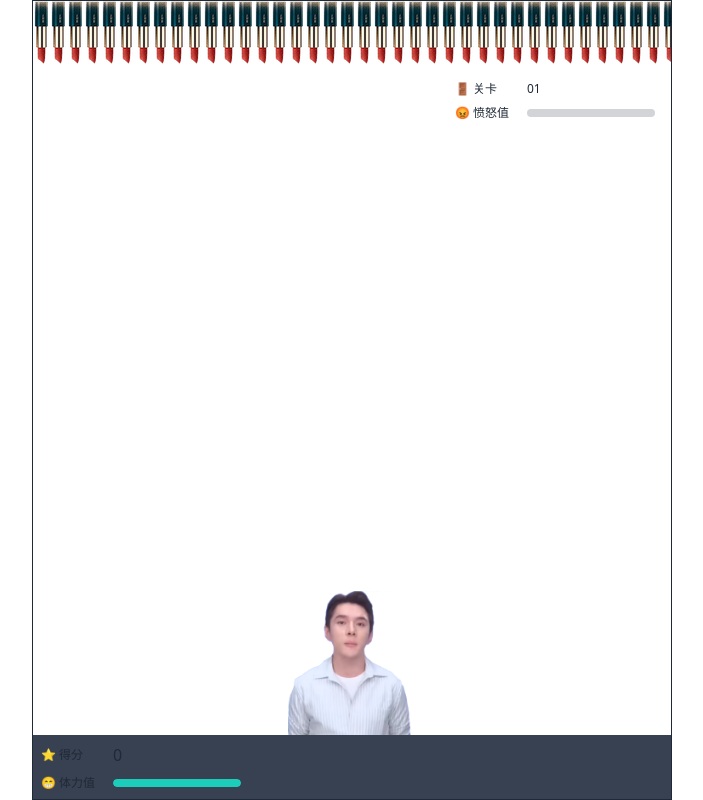
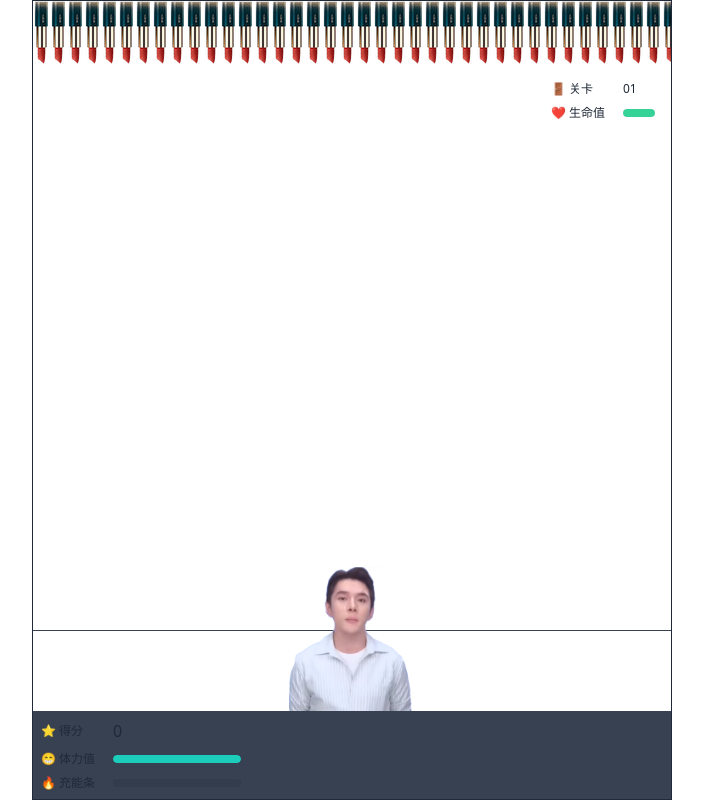
Before and after one commit to cs-magic/feather-v4, a Next.js app: page / in a window 1280 px wide. Both pictures are taken after a click on the button "立即开始". Shown: the whole page, without its empty margins (288-991 px from the left). Built offline with nearby package versions, Linux system fonts and the light colour scheme.

Commit message:
addded basis line

```diff
--- a/src/app/game-main.tsx
+++ b/src/app/game-main.tsx
@@ -1,7 +1,7 @@
 import { IGame } from "@/game/game-server"
 import { useElementSize } from "@mantine/hooks"
 import { LabelLine, ProgressLabelLine } from "@/app/progress"
-import { DEBUG_SHOW_POS, GAME_RAGE_MAX } from "@/config"
+import { DEBUG_SHOW_POS, GAME_LIFE_MAX } from "@/config"
 import Image from "next/image"
 import FeatherImage from "../../public/image/feather.png"
 import CoinImage from "../../public/image/coin.png"
@@ -14,25 +14,31 @@ export const GameMain = ({ game }: { game: IGame }) => {
   const mainPlayer = getMainPlayer(game)
 
   return (
-    <div className={"w-full grow relative"} ref={ref}>
+    <div
+      className={"w-full grow relative border-b border-gray-700 -mb-16"}
+      ref={ref}
+    >
       <div className={"absolute right-4 top-4 flex flex-col gap-2 "}>
         <LabelLine label={"🚪 关卡"}>
           <span className={"text-xs"}>
             {game.stage.toString().padStart(2, "0")}
           </span>
         </LabelLine>
+
         <ProgressLabelLine
-          label={"😡 愤怒值"}
-          value={game.rage}
-          valueMax={GAME_RAGE_MAX}
-          className={"progress-error w-16"}
+          label={"❤️ 生命值"}
+          value={game.life}
+          valueMax={GAME_LIFE_MAX}
+          className={"progress-success w-8"}
         />
       </div>
 
       {game.objects.map((f, i) => (
         <div
           key={i}
-          className={"absolute -translate-x-1/2 -translate-y-1/2 w-12"}
+          className={
+            "absolute -translate-x-1/2 -translate-y-1/2 w-12 select-none"
+          }
           style={{ top: height * f.y, left: width * f.x }}
         >
           {DEBUG_SHOW_POS && (
@@ -51,8 +57,6 @@ export const GameMain = ({ game }: { game: IGame }) => {
           />
         </div>
       ))}
-
-      {mainPlayer && <Player container={{ width }} player={mainPlayer} />}
     </div>
   )
 }
--- a/src/app/page.tsx
+++ b/src/app/page.tsx
@@ -3,7 +3,7 @@
 import { useElementSize } from "@mantine/hooks"
 import { PlayerStatus } from "@/app/player-status"
 import { GameHeader } from "@/app/game-header"
-import { useEffect, useState } from "react"
+import React, { useEffect, useState } from "react"
 import { IGame } from "@/game/game-server"
 import useInterval from "@/hooks/interval"
 import { GameOver, GameWaiting } from "@/app/game-waiting"
@@ -11,6 +11,7 @@ import { CLIENT_FPS } from "@/config"
 import { client } from "@/game/game-client"
 import { GameMain } from "@/app/game-main"
 import { getMainPlayer } from "@/lib/player"
+import { Player } from "@/app/player"
 
 export default function Home() {
   const [game, setGame] = useState<IGame>(client.data)
@@ -44,7 +45,7 @@ export default function Home() {
   return (
     <main
       className={
-        "w-full md:w-[640px] h-screen mx-auto border border-gray-800 flex flex-col"
+        "w-full md:w-[640px] mx-auto border border-gray-800 flex flex-col"
       }
       ref={ref}
     >
@@ -63,7 +64,13 @@ export default function Home() {
 
       {/*   底部的 人/状态栏 */}
       {game.state !== "waiting" && mainPlayer && (
-        <PlayerStatus player={mainPlayer} />
+        <div className={""}>
+          <div className={"relative h-36"} id={"players"}>
+            <Player container={{ width }} player={mainPlayer} />
+          </div>
+
+          <PlayerStatus player={mainPlayer} />
+        </div>
       )}
     </main>
   )
--- a/src/app/player-status.tsx
+++ b/src/app/player-status.tsx
@@ -1,4 +1,4 @@
-import { PLAYER_LIFE_MAX } from "@/config"
+import { PLAYER_LIFE_MAX, PLAYER_RAGE_MAX } from "@/config"
 import { LabelLine, ProgressLabelLine } from "@/app/progress"
 import { IPlayer } from "@/game/player"
 
@@ -6,7 +6,7 @@ export const PlayerStatus = ({ player }: { player: IPlayer }) => {
   const { life, rage, score } = player
 
   return (
-    <div className={"shrink-0 p-2 bg-gray-700"}>
+    <div className={"shrink-0 p-2 bg-gray-700 z-50"}>
       <div className={"flex flex-col gap-2"}>
         <LabelLine label={"⭐️ 得分"}>{score}</LabelLine>
 
@@ -16,6 +16,13 @@ export const PlayerStatus = ({ player }: { player: IPlayer }) => {
           valueMax={PLAYER_LIFE_MAX}
           className={"progress-accent w-32"}
         />
+
+        <ProgressLabelLine
+          label={"🔥 充能条"}
+          value={player.rage}
+          valueMax={PLAYER_RAGE_MAX}
+          className={"progress-warning w-32"}
+        />
       </div>
     </div>
   )
--- a/src/app/player.tsx
+++ b/src/app/player.tsx
@@ -16,9 +16,10 @@ export const Player = ({
   container: { width: number }
   player: IPlayer
 }) => {
+  // 不应该用marginLeft，否则就不支持多人了
   const xKey = "left"
 
-  const [lifeCost, setLifeCost] = useState(LIFE_COST_INIT)
+  const [holding, setHolding] = useState(LIFE_COST_INIT)
   const [isDragging, setDragging] = useState(false)
   const [isMoved, setMoved] = useState(false)
   const leftStart = container.width >> 1
@@ -32,13 +33,13 @@ export const Player = ({
   const bind = useGesture(
     {
       onDrag: ({ movement: [mx], offset: [ox] }) => {
-        // console.log("onDrag: ", { mx, ox, [xKey]: style[xKey].get() })
+        // console.log("onDrag: ", { mx, [xKey]: style[xKey].get() })
         if (Math.abs(mx) > 10 && !isMoved) {
           setMoved(true)
-          if (lifeCost > 0) {
+          if (holding > 0) {
             client.do({
               type: "clench-give-up",
-              data: { consumption: lifeCost },
+              data: { consumption: holding },
             })
           }
         }
@@ -50,14 +51,8 @@ export const Player = ({
         console.log("onDragEnd")
 
         // shoot if not moved
-        if (!isMoved && lifeCost > 0) {
-          client.do({
-            type: "blow",
-            data: {
-              type: "rectangle",
-              f: lifeCost,
-            },
-          })
+        if (!isMoved && holding > 0) {
+          client.do({ type: "blow", data: { type: "rectangle" } })
         }
 
         setDragging(false)
@@ -87,12 +82,12 @@ export const Player = ({
     // console.log("interval")
     if (isDragging && !isMoved) {
       // 每个tick都增加1的体力消耗
-      setLifeCost(lifeCost + 1)
-      if (player.life > 0) client.do({ type: "clench" })
+      setHolding(holding + 1)
+      if (player.life > 0 && holding > 0) client.do({ type: "clench" })
     }
 
     if (!isDragging || (isDragging && isMoved)) {
-      setLifeCost(LIFE_COST_INIT)
+      setHolding(LIFE_COST_INIT)
     }
   }, 1000 / CLIENT_FPS)
 
@@ -100,15 +95,16 @@ export const Player = ({
   // console.log({ life, lifeCost })
 
   const img =
-    player.life <= 0 ? "cry" : Math.min(Math.floor(Math.max(lifeCost, 0)), 10)
+    player.life <= 0 ? "cry" : Math.min(Math.floor(Math.max(holding, 0)), 10)
 
   return (
     <animated.div
       {...bind()}
       style={{ [xKey]: style[xKey] }}
       className={clsx(
-        "absolute bottom-0 -translate-x-1/2 touch-none select-none",
-        "w-32 h-36" // 如果不固定 w 的话，absolute 的机制会让人物拖到右边后被压缩
+        "absolute bottom-0",
+        "-translate-x-1/2 touch-none select-none",
+        "w-32 h-full" // 如果不固定 w 的话，absolute 的机制会让人物拖到右边后被压缩
       )}
     >
       {DEBUG_SHOW_POS && (
--- a/src/config.ts
+++ b/src/config.ts
@@ -8,7 +8,8 @@ export const siteConfig = {
 export const DEBUG_SHOW_POS = false
 
 export const PLAYER_LIFE_MAX = 100
-export const GAME_RAGE_MAX = 5
+export const PLAYER_RAGE_MAX = 100
+export const GAME_LIFE_MAX = 5
 
 export const CLIENT_FPS = 50
 export const SERVER_FPS = 50
--- a/src/game/game-server.ts
+++ b/src/game/game-server.ts
@@ -1,4 +1,4 @@
-import { GAME_RAGE_MAX, SERVER_FPS } from "@/config"
+import { GAME_LIFE_MAX, SERVER_FPS } from "@/config"
 import { IPlayer, Player, PlayerAction, PlayerBlowAction } from "@/game/player"
 import {
   CoinObject,
@@ -13,7 +13,7 @@ export interface IGame {
   stage: number
   state: GameState
   tick: number
-  rage: number
+  life: number
   players: IPlayer[]
   objects: IObjectBase[]
 }
@@ -26,25 +26,16 @@ export class GameServer implements IGame {
   public stage = 1 // 关卡
   public state: GameState = "waiting"
   public tick = 0
-  public rage = 0 // 游戏的血条由掉落的羽毛控制
+  public life = GAME_LIFE_MAX // 游戏的血条由掉落的羽毛控制
   public players: Player[] = []
   public objects: GameObject[] = []
-
-  // reset states
-  private reset() {
-    // 玩家、关卡 都不要重置
-    this.state = "waiting"
-    this.tick = 0
-    this.rage = 0
-    this.objects = []
-  }
 
   public serialize(): IGame {
     return {
       stage: this.stage,
       state: this.state,
       tick: this.tick,
-      rage: this.rage,
+      life: this.life,
       players: this.players.map((p) => p.serialize()),
       objects: this.objects.map((f) => f.serialize()),
     }
@@ -84,7 +75,7 @@ export class GameServer implements IGame {
 
           // 羽毛落地，游戏生命值 -1
           else if (y >= 1) {
-            this.rage++
+            this.life--
           }
           break
 
@@ -92,7 +83,7 @@ export class GameServer implements IGame {
           if (y < 0.8) break
           if (y >= 1) {
             this.objects.splice(i, 1)
-            this.rage += 2
+            // this.life -= 2
             break
           }
 
@@ -116,7 +107,7 @@ export class GameServer implements IGame {
       }
     }
 
-    if (this.rage >= GAME_RAGE_MAX) {
+    if (this.life < 0) {
       this.state = "over"
     }
   }, 1000 / SERVER_FPS)
@@ -130,19 +121,35 @@ export class GameServer implements IGame {
   }
 
   public handlePlayerBlow(player: Player, action: PlayerBlowAction) {
-    const { x } = player
-    const { f, type } = action.data
-    console.log("handlePlayerBlow: ", { x, f, type, feathers: this.objects })
+    const { x, rage } = player
+    const { type } = action.data
+    console.log("handlePlayerBlow: ", {
+      x,
+      rage,
+      type,
+      feathers: this.objects,
+    })
     switch (type) {
       case "rectangle":
-        this.objects.forEach((o) => {
+        this.objects.forEach((object) => {
           if (
-            o.type === "feather" &&
-            o.x >= x - 0.1 &&
-            o.x <= x + 0.1 &&
-            o.y >= 1 - (0.2 + f / 200)
-          )
-            o.blew(player.id, action)
+            object.type === "feather" &&
+            object.x >= x - 0.1 &&
+            object.x <= x + 0.1 &&
+            object.y >= 1 - (0.2 + rage / 200)
+          ) {
+            /**
+             * 被吹之后，会获得一个向上的加速度，立马上升，然后再缓慢下降
+             * 数学模型就是，给定一个反向速度（比如 -.4），然后慢慢回升到 .1的初始速度，最后固定
+             * 等于是给了一个加速度，然后重力场的g=0
+             *
+             * 比如 默认是 .1，则在 1 tick 内最小需要 .11 的力才能吹回顶部
+             * 如果考虑连续 tick，则 .4 + .3 + .2 + .1 就可以吹回，也就是最少需要 .5 的力
+             * 这是可行的，因为我们的力的区间就在 (0 - 100 ) / 100
+             */
+            object.ySpeed -= player.rage / 100
+            object.playerBlew = player.id
+          }
         })
         break
       default:
@@ -169,7 +176,6 @@ export class GameServer implements IGame {
         break
 
       case "clench":
-        // player.life -= 20 / SERVER_FPS
         break
 
       case "clench-give-up":
@@ -178,7 +184,6 @@ export class GameServer implements IGame {
         break
 
       case "clench-too-long":
-        // todo
         break
 
       case "blow":
@@ -186,7 +191,7 @@ export class GameServer implements IGame {
         break
 
       case "restart":
-        this.reset()
+        this.restart()
         break
 
       default:
@@ -201,6 +206,18 @@ export class GameServer implements IGame {
     this.players.forEach((p) => (p.prepared = false))
   }
 
+  // reset states
+  private restart() {
+    // 玩家、关卡 都不要重置
+    this.state = "waiting"
+    this.tick = 0
+    this.life = GAME_LIFE_MAX
+    this.objects = []
+    this.players.forEach((p) => {
+      p.reset()
+    })
+  }
+
   public pause() {
     this.state = "paused"
   }
--- a/src/game/object.ts
+++ b/src/game/object.ts
@@ -1,7 +1,4 @@
-import { PlayerBlowAction } from "@/game/player"
 import { SERVER_FPS } from "@/config"
-import exp from "node:constants"
-import { IGame } from "@/game/game-server"
 
 export type GameObjectType = "feather" | "coin"
 
@@ -20,9 +17,11 @@ export interface IObjectBase {
 export interface IFeatherObject extends IObjectBase {
   type: "feather"
 }
+
 export interface ICoinObject extends IObjectBase {
   type: "coin"
 }
+
 export type IGameObject = IFeatherObject | ICoinObject
 
 export type GameObject = FeatherObject | CoinObject
@@ -79,6 +78,7 @@ export class GameObjectBase implements IObjectBase {
 
 export class CoinObject extends GameObjectBase implements ICoinObject {
   public readonly type = "coin"
+
   constructor(x: number) {
     super("coin", x, x, x)
   }
@@ -101,21 +101,4 @@ export class FeatherObject extends GameObjectBase implements IFeatherObject {
     // 方向随机控制
     this.xSpeed = (Math.random() > 1 ? 1 : -1) * 0.1
   }
-
-  /**
-   * 被吹之后，会获得一个向上的加速度，立马上升，然后再缓慢下降
-   * 数学模型就是，给定一个反向速度（比如 -.4），然后慢慢回升到 .1的初始速度，最后固定
-   * 等于是给了一个加速度，然后重力场的g=0
-   *
-   * 比如 默认是 .1，则在 1 tick 内最小需要 .11 的力才能吹回顶部
-   * 如果考虑连续 tick，则 .4 + .3 + .2 + .1 就可以吹回，也就是最少需要 .5 的力
-   * 这是可行的，因为我们的力的区间就在 (0 - 100 ) / 100
-   */
-  public blew(playerId: string, playerAction: PlayerBlowAction) {
-    const { f } = playerAction.data
-    console.log("blew: ", { f })
-    // this.y -= 0.3
-    this.ySpeed -= f / 100
-    this.playerBlew = playerId
-  }
 }
--- a/src/game/player.ts
+++ b/src/game/player.ts
@@ -1,4 +1,4 @@
-import { PLAYER_LIFE_MAX, SERVER_FPS } from "@/config"
+import { PLAYER_LIFE_MAX, PLAYER_RAGE_MAX, SERVER_FPS } from "@/config"
 import { PlayerStatus } from "@/app/player-status"
 
 export type PlayerState =
@@ -68,7 +68,6 @@ export interface PlayerClenchTooLongAction extends PlayerActionBase {
 export interface PlayerBlowAction extends PlayerActionBase {
   type: "blow"
   data: {
-    f: number // [0: 100]
     type:
       | "rectangle"
       | "sector" //扇形
@@ -115,6 +114,15 @@ export class Player implements IPlayer {
     this.id = id
   }
 
+  public reset() {
+    this.state = "idle"
+    this.x = 0.5
+    this.life = PLAYER_LIFE_MAX
+    this.rage = 0
+    this.prepared = false
+    this.score = 0
+  }
+
   public nextTick() {
     const state2lifeAddMap: Partial<Record<PlayerState, number>> = {
       idle: 5,
@@ -123,8 +131,11 @@ export class Player implements IPlayer {
       "clench-give-up": 0,
       "clench-too-long": 0,
     }
-    const life = this.life + (state2lifeAddMap[this.state] ?? 0) / SERVER_FPS
-    this.life = Math.max(Math.min(life, PLAYER_LIFE_MAX), 0)
+    this.life += (state2lifeAddMap[this.state] ?? 0) / SERVER_FPS
+    this.life = Math.max(Math.min(this.life, PLAYER_LIFE_MAX), 0)
+
+    this.rage += this.state === "clench" ? 1 : -1
+    this.rage = Math.max(Math.min(this.rage, PLAYER_RAGE_MAX), 0)
   }
 
   public serialize(): IPlayer {
```
